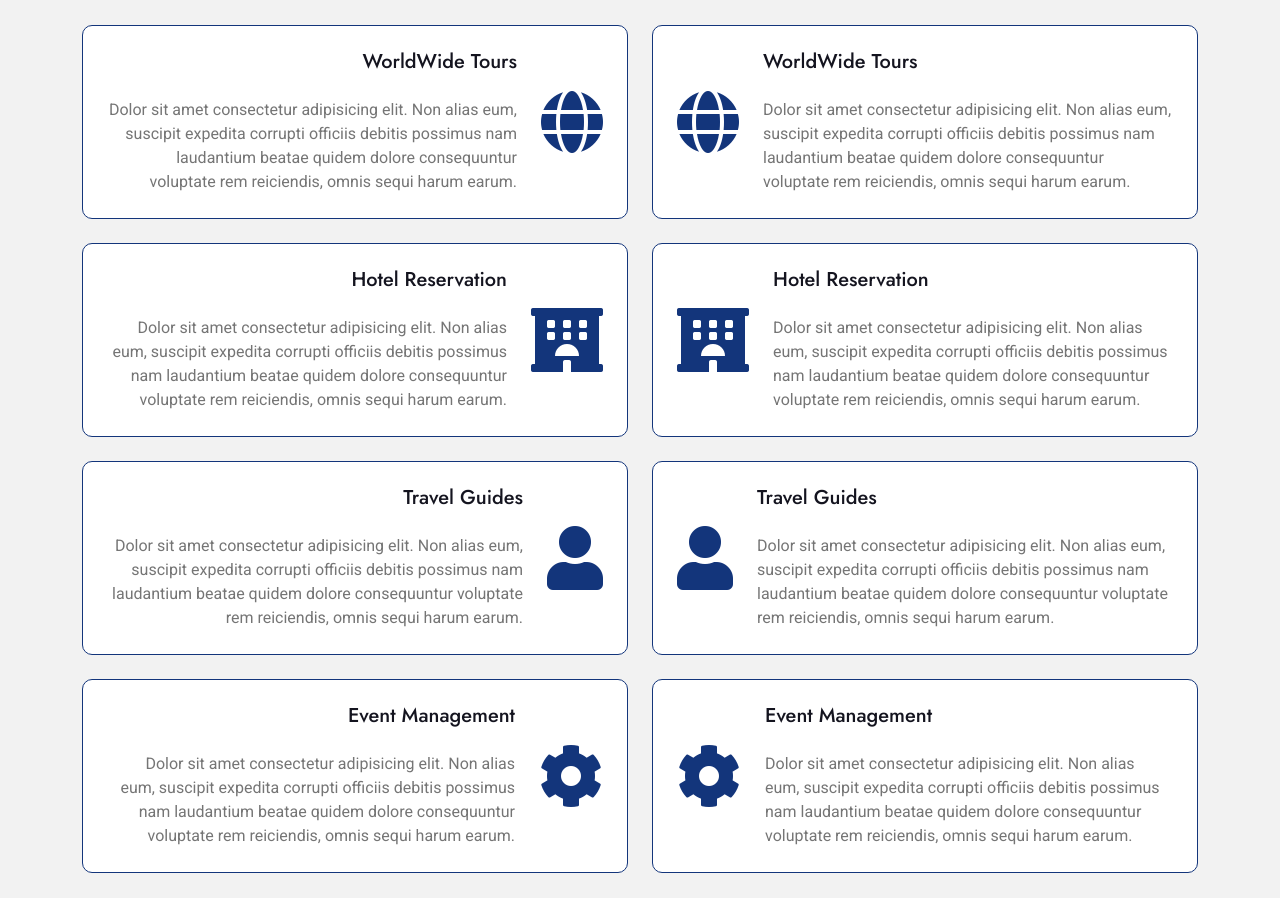
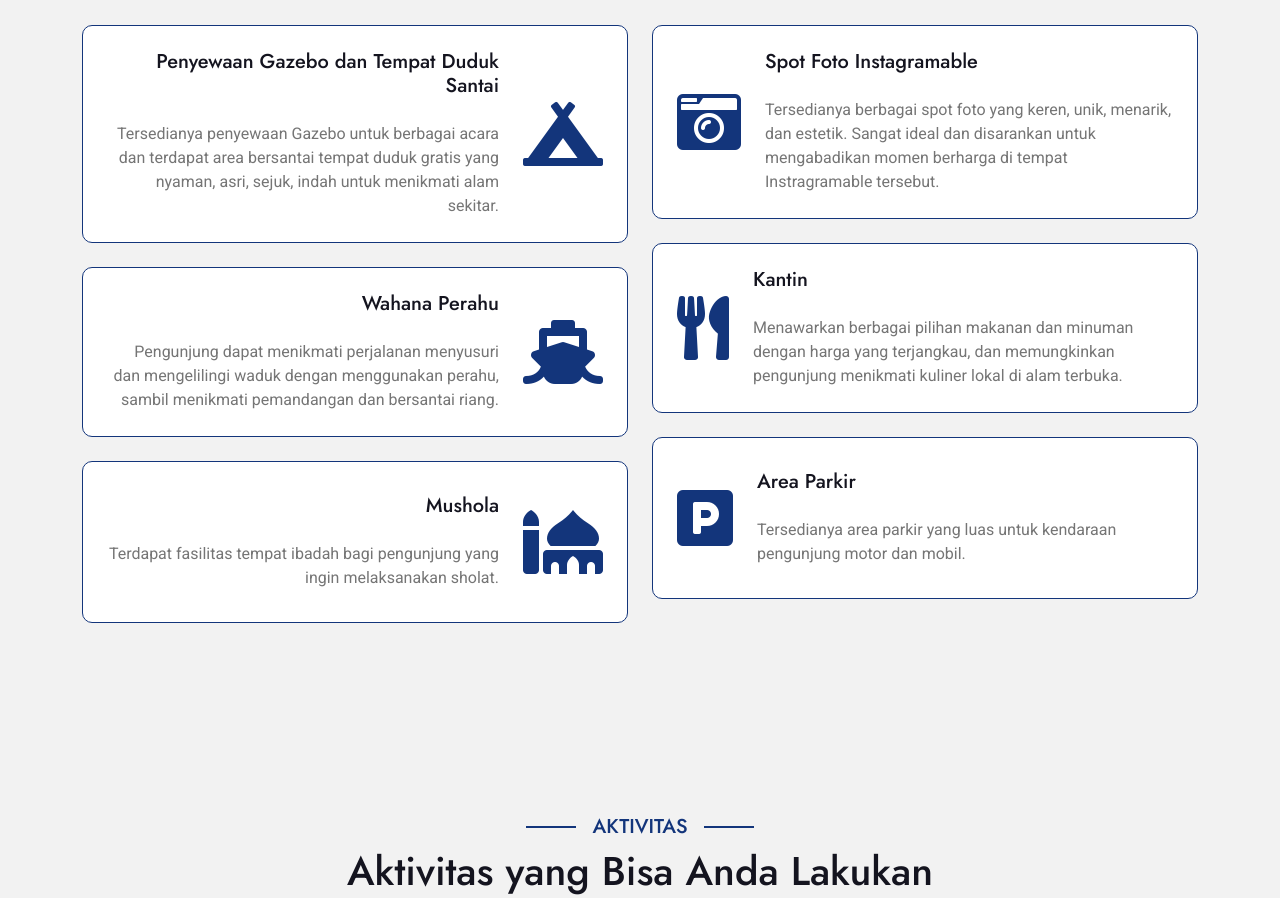
Before and after one commit to ngestack-dev/tanjung-gading, a plain HTML site: page informasi.html in a window 1280 px wide. Shown: the part 620-1518 px from the top of the page. Drawn offline with nearby package versions, Linux system fonts and the light colour scheme.

Commit message:
fasilitias

```diff
--- a/informasi.html
+++ b/informasi.html
@@ -160,16 +160,13 @@
                   class="service-content-inner d-flex align-items-center bg-white border border-primary rounded p-4 pe-0"
                 >
                   <div class="service-content text-end">
-                    <h5 class="mb-4">WorldWide Tours</h5>
+                    <h5 class="mb-4">Penyewaan Gazebo dan Tempat Duduk Santai</h5>
                     <p class="mb-0">
-                      Dolor sit amet consectetur adipisicing elit. Non alias
-                      eum, suscipit expedita corrupti officiis debitis possimus
-                      nam laudantium beatae quidem dolore consequuntur voluptate
-                      rem reiciendis, omnis sequi harum earum.
+                      Tersedianya penyewaan Gazebo untuk berbagai acara dan terdapat area bersantai tempat duduk gratis yang nyaman, asri, sejuk, indah untuk menikmati alam sekitar.
                     </p>
                   </div>
                   <div class="service-icon p-4">
-                    <i class="fa fa-globe fa-4x text-primary"></i>
+                    <i class="fa fa-campground fa-4x text-primary"></i>
                   </div>
                 </div>
               </div>
@@ -178,16 +175,13 @@
                   class="service-content-inner d-flex align-items-center bg-white border border-primary rounded p-4 pe-0"
                 >
                   <div class="service-content text-end">
-                    <h5 class="mb-4">Hotel Reservation</h5>
+                    <h5 class="mb-4">Wahana Perahu</h5>
                     <p class="mb-0">
-                      Dolor sit amet consectetur adipisicing elit. Non alias
-                      eum, suscipit expedita corrupti officiis debitis possimus
-                      nam laudantium beatae quidem dolore consequuntur voluptate
-                      rem reiciendis, omnis sequi harum earum.
+                       Pengunjung dapat menikmati perjalanan menyusuri dan mengelilingi waduk dengan menggunakan perahu, sambil menikmati pemandangan dan bersantai riang.
                     </p>
                   </div>
                   <div class="service-icon p-4">
-                    <i class="fa fa-hotel fa-4x text-primary"></i>
+                    <i class="fa fa-ship fa-4x text-primary"></i>
                   </div>
                 </div>
               </div>
@@ -196,37 +190,33 @@
                   class="service-content-inner d-flex align-items-center bg-white border border-primary rounded p-4 pe-0"
                 >
                   <div class="service-content text-end">
-                    <h5 class="mb-4">Travel Guides</h5>
+                    <h5 class="mb-4">Mushola </h5>
                     <p class="mb-0">
-                      Dolor sit amet consectetur adipisicing elit. Non alias
-                      eum, suscipit expedita corrupti officiis debitis possimus
-                      nam laudantium beatae quidem dolore consequuntur voluptate
-                      rem reiciendis, omnis sequi harum earum.
+                      Terdapat fasilitas tempat ibadah bagi pengunjung yang ingin melaksanakan sholat.
+
+
                     </p>
                   </div>
                   <div class="service-icon p-4">
-                    <i class="fa fa-user fa-4x text-primary"></i>
+                    <i class="fa fa-mosque fa-4x text-primary"></i>
                   </div>
                 </div>
               </div>
-              <div class="col-12">
+              <!-- <div class="col-12">
                 <div
                   class="service-content-inner d-flex align-items-center bg-white border border-primary rounded p-4 pe-0"
                 >
                   <div class="service-content text-end">
-                    <h5 class="mb-4">Event Management</h5>
+                    <h5 class="mb-4">Kantin</h5>
                     <p class="mb-0">
-                      Dolor sit amet consectetur adipisicing elit. Non alias
-                      eum, suscipit expedita corrupti officiis debitis possimus
-                      nam laudantium beatae quidem dolore consequuntur voluptate
-                      rem reiciendis, omnis sequi harum earum.
+                      Menawarkan berbagai pilihan makanan dan minuman dengan harga yang terjangkau, dan memungkinkan pengunjung  menikmati kuliner lokal di alam terbuka.
                     </p>
                   </div>
                   <div class="service-icon p-4">
                     <i class="fa fa-cog fa-4x text-primary"></i>
                   </div>
                 </div>
-              </div>
+              </div> -->
             </div>
           </div>
           <div class="col-lg-6">
@@ -236,15 +226,13 @@
                   class="service-content-inner d-flex align-items-center bg-white border border-primary rounded p-4 ps-0"
                 >
                   <div class="service-icon p-4">
-                    <i class="fa fa-globe fa-4x text-primary"></i>
+                    <i class="fa fa-camera-retro fa-4x text-primary"></i>
                   </div>
                   <div class="service-content">
-                    <h5 class="mb-4">WorldWide Tours</h5>
+                    <h5 class="mb-4">Spot Foto Instagramable</h5>
                     <p class="mb-0">
-                      Dolor sit amet consectetur adipisicing elit. Non alias
-                      eum, suscipit expedita corrupti officiis debitis possimus
-                      nam laudantium beatae quidem dolore consequuntur voluptate
-                      rem reiciendis, omnis sequi harum earum.
+                      Tersedianya berbagai spot foto yang keren, unik, menarik, dan estetik. Sangat ideal dan disarankan untuk mengabadikan momen berharga di tempat Instragramable tersebut.
+
                     </p>
                   </div>
                 </div>
@@ -254,15 +242,12 @@
                   class="service-content-inner d-flex align-items-center bg-white border border-primary rounded p-4 ps-0"
                 >
                   <div class="service-icon p-4">
-                    <i class="fa fa-hotel fa-4x text-primary"></i>
+                    <i class="fa fa-utensils fa-4x text-primary"></i>
                   </div>
                   <div class="service-content">
-                    <h5 class="mb-4">Hotel Reservation</h5>
+                    <h5 class="mb-4">Kantin</h5>
                     <p class="mb-0">
-                      Dolor sit amet consectetur adipisicing elit. Non alias
-                      eum, suscipit expedita corrupti officiis debitis possimus
-                      nam laudantium beatae quidem dolore consequuntur voluptate
-                      rem reiciendis, omnis sequi harum earum.
+                      Menawarkan berbagai pilihan makanan dan minuman dengan harga yang terjangkau, dan memungkinkan pengunjung  menikmati kuliner lokal di alam terbuka.
                     </p>
                   </div>
                 </div>
@@ -272,20 +257,17 @@
                   class="service-content-inner d-flex align-items-center bg-white border border-primary rounded p-4 ps-0"
                 >
                   <div class="service-icon p-4">
-                    <i class="fa fa-user fa-4x text-primary"></i>
+                    <i class="fa fa-parking fa-4x text-primary"></i>
                   </div>
                   <div class="service-content">
-                    <h5 class="mb-4">Travel Guides</h5>
+                    <h5 class="mb-4">Area Parkir</h5>
                     <p class="mb-0">
-                      Dolor sit amet consectetur adipisicing elit. Non alias
-                      eum, suscipit expedita corrupti officiis debitis possimus
-                      nam laudantium beatae quidem dolore consequuntur voluptate
-                      rem reiciendis, omnis sequi harum earum.
+                      Tersedianya area parkir yang luas untuk kendaraan pengunjung motor dan mobil.
                     </p>
                   </div>
                 </div>
               </div>
-              <div class="col-12">
+              <!--
                 <div
                   class="service-content-inner d-flex align-items-center bg-white border border-primary rounded p-4 ps-0"
                 >
@@ -302,7 +284,7 @@
                     </p>
                   </div>
                 </div>
-              </div>
+              </div> -->
             </div>
           </div>
           <!-- <div class="col-12">
```
